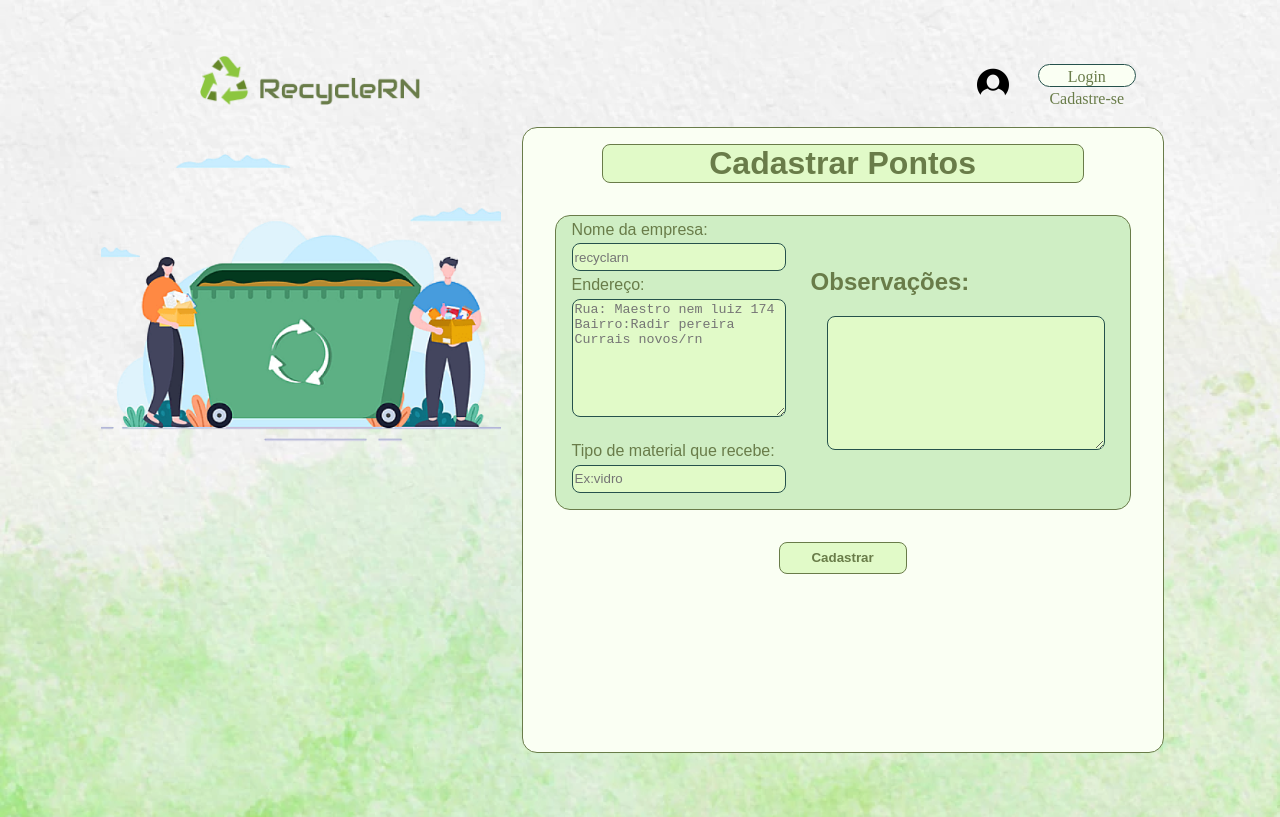
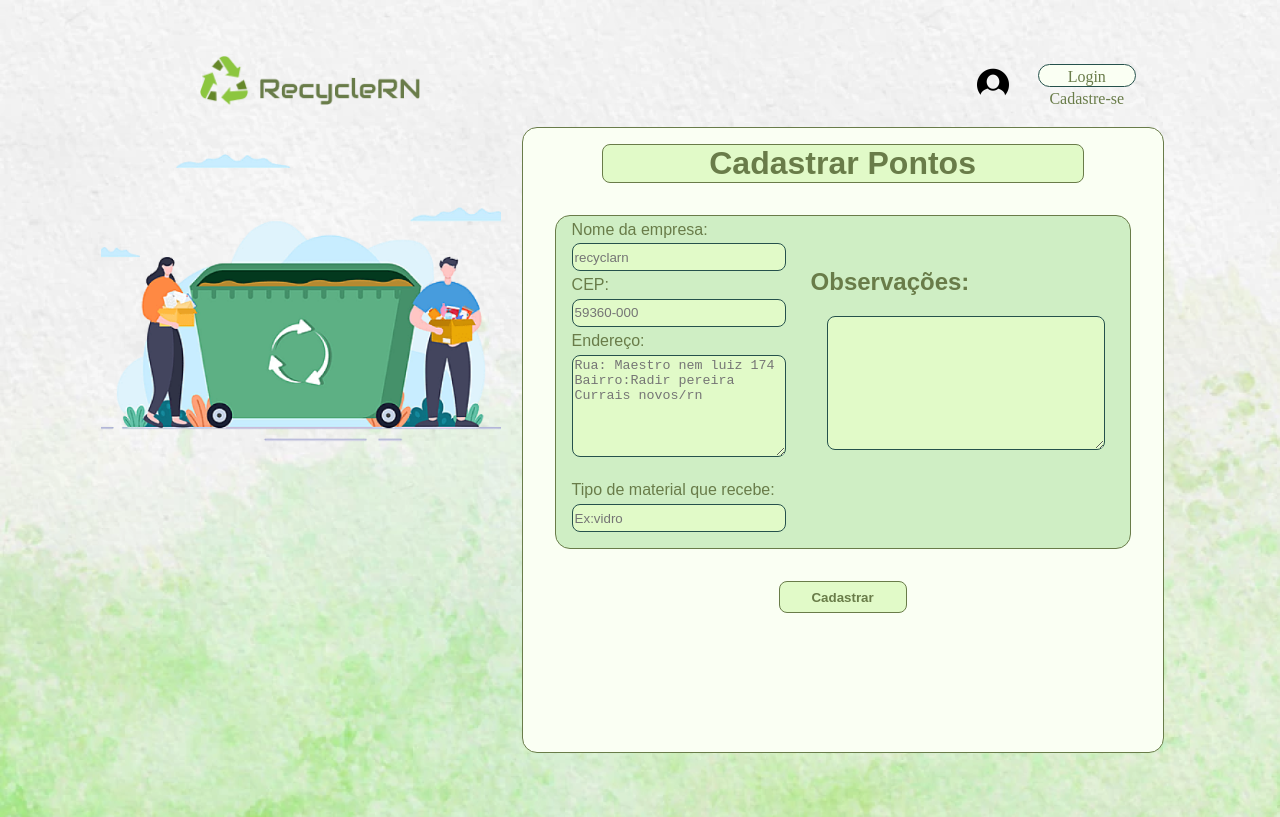
Before and after one commit to AmandaKly/recycle, a React (Create React App) app in the folder Front-end/: page /CadastrarPontos in a window 1280 px wide. Built offline with nearby package versions, Linux system fonts and the light colour scheme; a web font is replaced by a local one.

Commit message:
Modificação para add cep

```diff
--- a/Front-end/src/index.css
+++ b/Front-end/src/index.css
@@ -404,8 +404,8 @@ div#pontos h1{
   display: block;
   text-align: start;
 }
-.cadastrar  :nth-child(4){
-  height: 7rem;
+.cadastrar  :nth-child(6){
+  height: 6rem;
   width: 13rem;
   margin: 0 1rem;
   margin-bottom: 1rem;
@@ -444,6 +444,10 @@ div#pontos h1{
   width: 13rem;
   height: 1.5rem;
 }
+.cadastrar  :nth-child(4){
+  width: 13rem;
+  height: 1.5rem;
+}
 textarea{
   background-color: #E1FAC8;
   margin: 0 auto;
@@ -456,7 +460,7 @@ textarea{
   width: 25rem;
   margin-left: 3rem;
 }
-.cadastrar  :nth-child(6){
+.cadastrar  :nth-child(8){
   width: 13rem;
   height: 1.5rem;
   margin-bottom: 1rem;
--- a/Front-end/src/pages/Home.js
+++ b/Front-end/src/pages/Home.js
@@ -15,7 +15,7 @@ function Home() {
         }
         axios.post( 'http://127.0.0.1:3333/api/pontos/listar/cep',data)//rota que cadastra no server
          .then((response) =>{
-             console.log('deu certo')
+             console.log(response)
              alert(`Realmente quer pesquisar os pontos do cep ${cep} `)
              window.location="http://localhost:3000/Pontos de coleta"
             return Promise.resolve(response)
--- a/Front-end/src/pages/PontosDeColeta.js
+++ b/Front-end/src/pages/PontosDeColeta.js
@@ -12,16 +12,12 @@ class PontosDeColeta extends Component {
     }
 
     async componentDidMount(){
-
-
-            const response = await api.get('/pontos')
+        const response = await api.get('/pontos',data)
         this.setState({cep:response.data})
-
     }
 
     render(){
         const {cep}= this.state;
-
 
     return (
         <>
--- a/Front-end/src/pages/cadastrarpontos.js
+++ b/Front-end/src/pages/cadastrarpontos.js
@@ -8,6 +8,7 @@ function CadastrarPontos() {
     const [endereco_ponto,setendereco_ponto]=React.useState('')
     const [material,setmaterial]=React.useState('')
     const [descricao,setdescricao]=React.useState('')
+    const [cep,setcep]=React.useState('')
 
 
 
@@ -18,7 +19,8 @@ function CadastrarPontos() {
             nome:nome,
             endereco_ponto:endereco_ponto,
             material:material,
-            descricao:descricao
+            descricao:descricao,
+            cep:cep
         }
         axios.post( 'http://127.0.0.1:3333/api/usuario/:id/pontos',data)//rota que cadastra no server
          .then((response) =>{
@@ -52,6 +54,8 @@ function CadastrarPontos() {
                         <div className="cadastrar">
                             <label>Nome da empresa:</label>
                             <input type="text" placeholder="recyclarn"  value={nome} onChange={(e) => setnome(e.target.value)}/>
+                            <label>CEP:</label>
+                            <input type="text" placeholder="59360-000"  value={cep} onChange={(e) => setcep(e.target.value)}/>
                             <label>Endereço:</label>
                             <textarea cols="30" rows="5" placeholder="Rua: Maestro nem luiz 174        Bairro:Radir pereira    Currais novos/rn " value={endereco_ponto} onChange={(e) => setendereco_ponto(e.target.value)}></textarea>
                             <label>Tipo de material que recebe:</label>
--- /dev/null
+++ b/package.json
@@ -0,0 +1,5 @@
+{
+  "dependencies": {
+    "react-input-mask": "^2.0.4"
+  }
+}
```
Also changed, not shown: Front-end/src/components/MaskedInput.js (deleted, +0 -28 lines), 2 other files (tests, documents, lock files or other folders).
